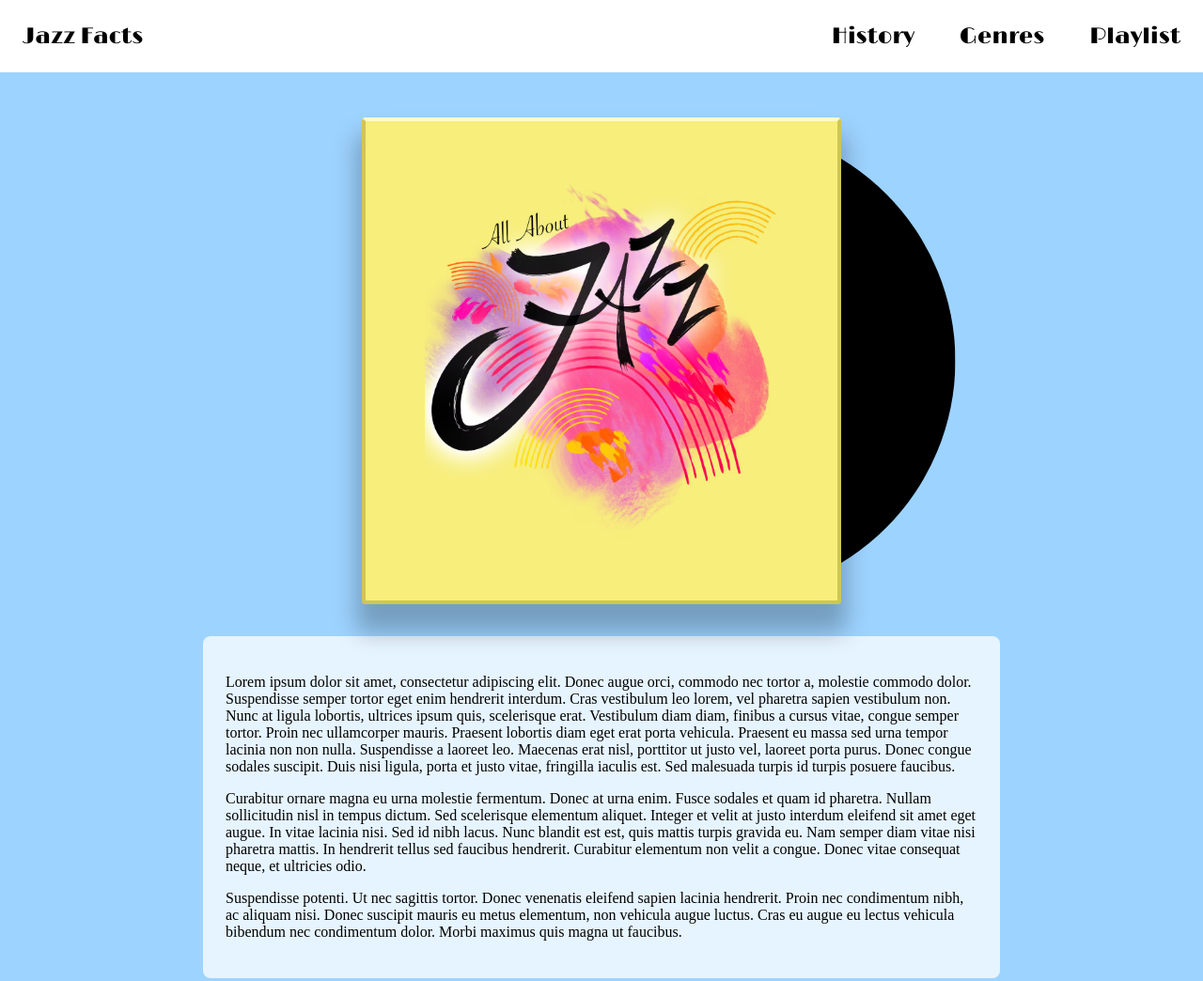
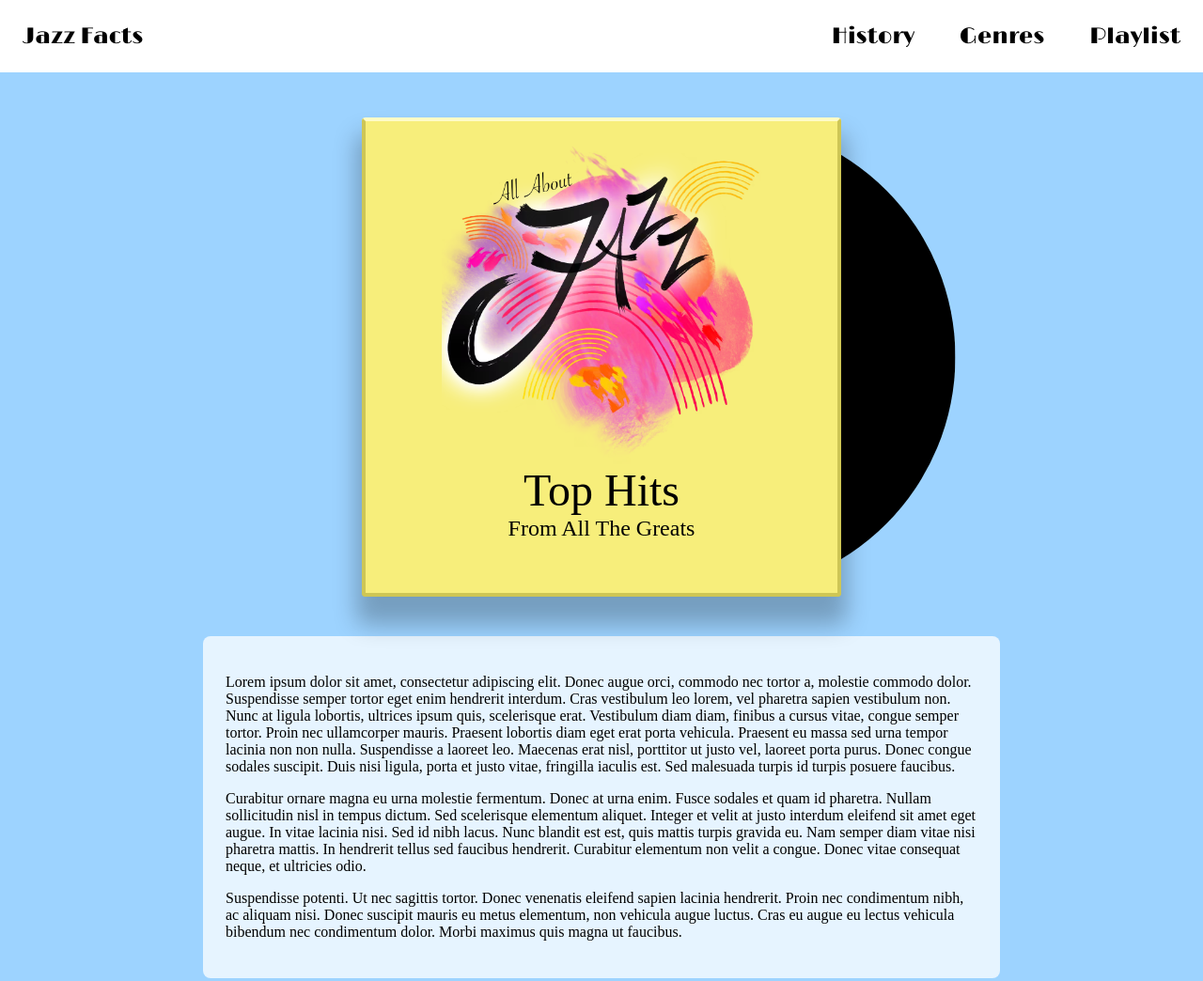
Before and after one commit to shroommu/jazz-facts, a plain HTML site: page index.html in a window 1280 px wide. Shown: the whole page at 94% size. Drawn offline with Linux system fonts and the light colour scheme.

Commit message:
add title text

```diff
--- a/web-components/record-album.css
+++ b/web-components/record-album.css
@@ -3,6 +3,7 @@
     margin: 48px auto;
     height: 85%;
     aspect-ratio: 1/1;
+    text-decoration: none;
 }
 
 @media (max-width: 800px) {
@@ -14,6 +15,10 @@
 .album-cover {
     position: relative;
     display: flex;
+    box-sizing: border-box;
+    flex-direction: column;
+    padding: 24px;
+    align-items: center;
     width: 100%;
     height: 100%;
     background-color: rgb(247, 238, 123);
@@ -37,22 +42,15 @@
 }
 
 .hero-image {
-    display: block;
-    margin: auto;
+    margin: 0 auto;
     height: 75%;
     width: 75%;
-}
-
-@media (max-width: 800px) {
-    .hero-image {
-        width: 250px;
-        height: 250px;
-    }
 }
 
 .animated-record {
     position: absolute;
     z-index: -10;
+    top: 0;
     translate: 25% 0;
     transition: translate 0.5s ease;
 }
@@ -60,3 +58,13 @@
 .album-cover-link:hover .animated-record {
     translate: 50% 0;
 }
+
+.album-cover-title {
+    color: black;
+    font-size: xxx-large;
+}
+
+.album-cover-subtitle {
+    color: black;
+    font-size: x-large;
+}
--- a/web-components/record-album.js
+++ b/web-components/record-album.js
@@ -20,6 +20,8 @@ class RecordAlbum extends HTMLElement {
         <div class="album-cover">
             <img class="hero-image" src="/public/images/avif/jazz-headliner.avif" loading="eager"
                 fetchpriority="high" />
+            <div class="album-cover-title">Top Hits</div>
+            <div class="album-cover-subtitle">From All The Greats</div>
             <svg class="animated-record" xmlns="http://www.w3.org/2000/svg" viewbox="0 0 10 10" height="100%"
                 width="100%">
                 <circle cx="5" cy="5" r="5"></circle>
```
